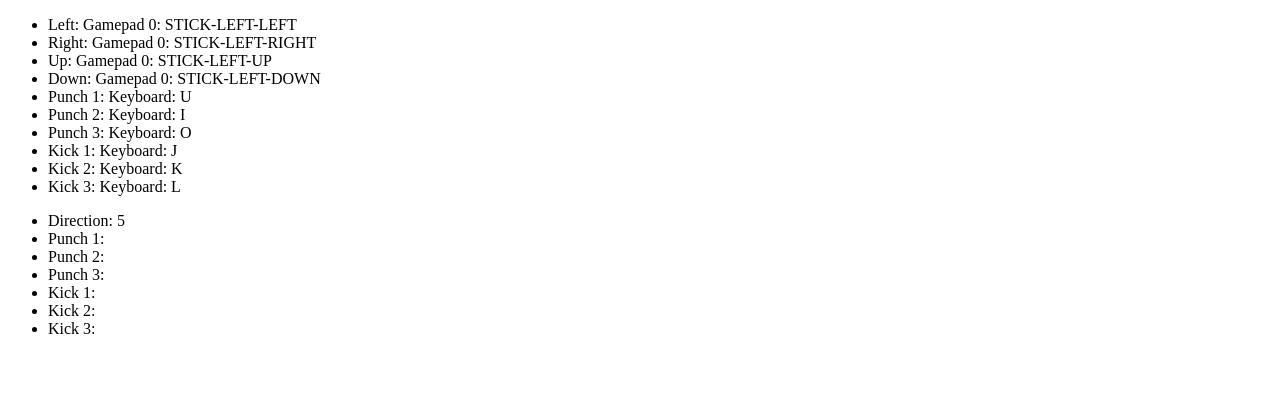
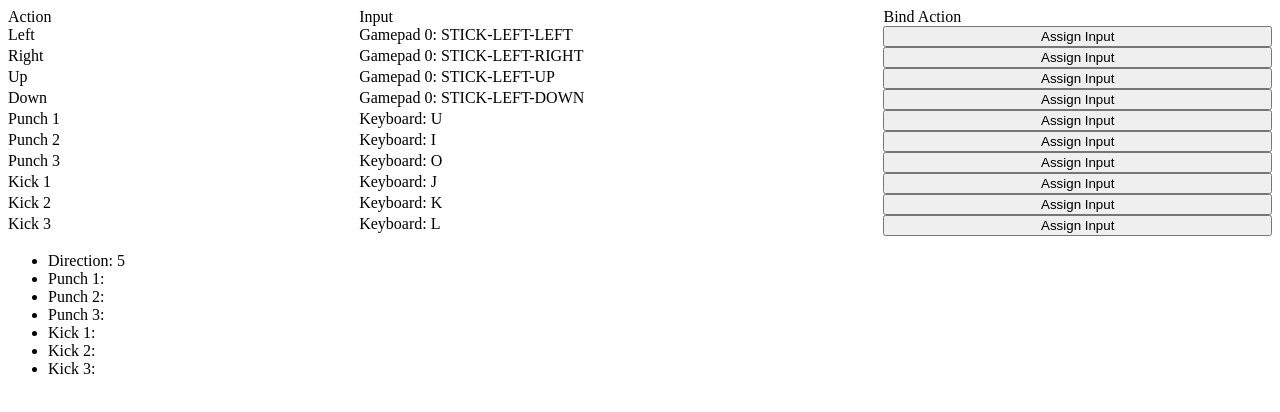
Before and after one commit to evanconway/webpage-gamepad, a React (Vite) app: page / in a window 1280 px wide. Shown: the top 412 px of the page. Built offline with nearby package versions, Linux system fonts and the light colour scheme.

Commit message:
add really bad grid

```diff
--- a/src/components/Mapper.tsx
+++ b/src/components/Mapper.tsx
@@ -4,6 +4,14 @@ import { ActionMapping, selectInputMappings } from "../state/inputMappingSlice";
 const mappingToString = (mapping: ActionMapping | null) => {
     if (mapping === null) return 'INPUT NOT MAPPED';
     return `${mapping.port === 'keyboard' ? 'Keyboard' : ('Gamepad ' + mapping.port)}: ${mapping.input.toUpperCase()}`;
+};
+
+const getMappingRowElements = (actionName: string, mapping: ActionMapping | null) => {
+    return [
+        <div>{actionName}</div>,
+        <div>{mappingToString(mapping)}</div>,
+        <button>Assign Input</button>,
+    ];
 };
 
 const Mapper = () => {
@@ -20,18 +28,23 @@ const Mapper = () => {
         kick3,
     } = useAppSelector(selectInputMappings);
 
-    return <ul>
-        <li>Left: {mappingToString(directionLeft)}</li>
-        <li>Right: {mappingToString(directionRight)}</li>
-        <li>Up: {mappingToString(directionUp)}</li>
-        <li>Down: {mappingToString(directionDown)}</li>
-        <li>Punch 1: {mappingToString(punch1)}</li>
-        <li>Punch 2: {mappingToString(punch2)}</li>
-        <li>Punch 3: {mappingToString(punch3)}</li>
-        <li>Kick 1: {mappingToString(kick1)}</li>
-        <li>Kick 2: {mappingToString(kick2)}</li>
-        <li>Kick 3: {mappingToString(kick3)}</li>
-    </ul>;
+    return <div style={{ display: 'grid', gridTemplateColumns: 'repeat(3, auto)' }}>
+        {[
+            <div>Action</div>,
+            <div>Input</div>,
+            <div>Bind Action</div>,
+            ...getMappingRowElements('Left', directionLeft),
+            ...getMappingRowElements('Right', directionRight),
+            ...getMappingRowElements('Up', directionUp),
+            ...getMappingRowElements('Down', directionDown),
+            ...getMappingRowElements('Punch 1', punch1),
+            ...getMappingRowElements('Punch 2', punch2),
+            ...getMappingRowElements('Punch 3', punch3),
+            ...getMappingRowElements('Kick 1', kick1),
+            ...getMappingRowElements('Kick 2', kick2),
+            ...getMappingRowElements('Kick 3', kick3),
+        ]}
+    </div>;
 };
 
 export default Mapper;
```
